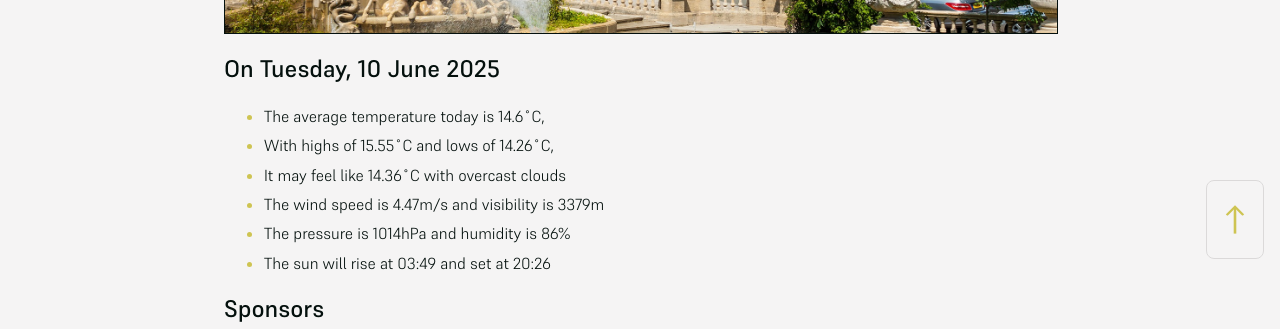
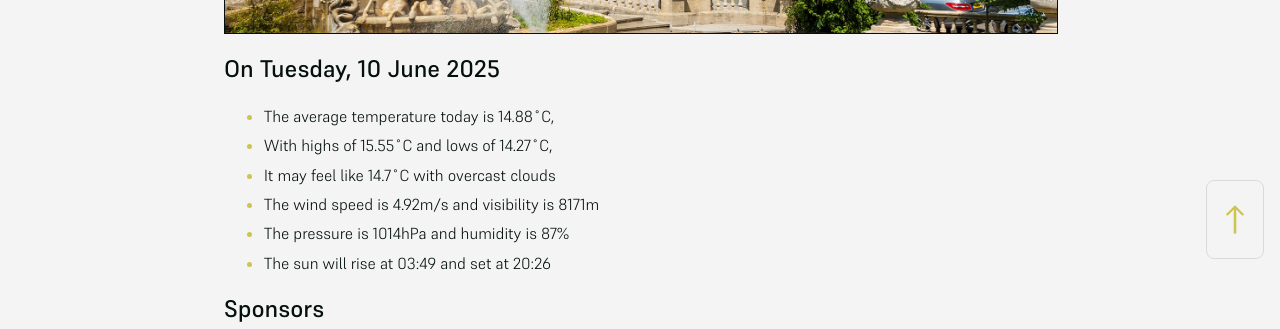
Before and after one commit to mat-0/cheltenham-open-data, a Jekyll site: the page built from index.md, in a window 1280 px wide. Shown: the part 625-954 px from the top of the page. Built offline with Jekyll 4.4.1, drawn with Linux system fonts in a browser that asks for light colours.

Commit message:
Updated 2025-06-10 04:58:43

```diff
--- a/index.md
+++ b/index.md
@@ -10,11 +10,11 @@ seo: Menu
 <!-- weather_marker starts -->
 ## On Tuesday, 10 June 2025
 
-- The average temperature today is 14.6˚C,
-- With highs of 15.55˚C and lows of 14.26˚C,
-- It may feel like 14.36˚C with overcast clouds
-- The wind speed is 4.47m/s and visibility is 3379m
-- The pressure is 1014hPa and humidity is 86%
+- The average temperature today is 14.88˚C,
+- With highs of 15.55˚C and lows of 14.27˚C,
+- It may feel like 14.7˚C with overcast clouds
+- The wind speed is 4.92m/s and visibility is 8171m
+- The pressure is 1014hPa and humidity is 87%
 - The sun will rise at 03:49 and set at 20:26
 
 <!-- weather_marker ends -->
```
Also changed, not shown: _data/flood.json (+5 -69 lines), _pages/news.md (+8 -8 lines).
